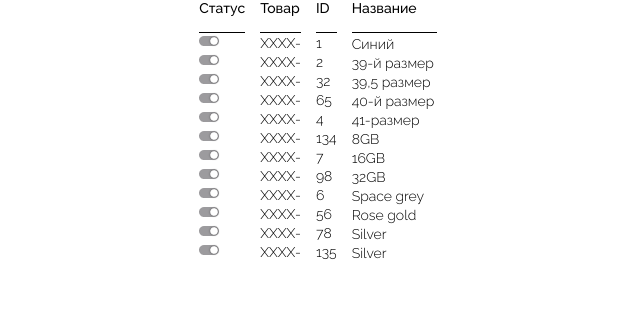
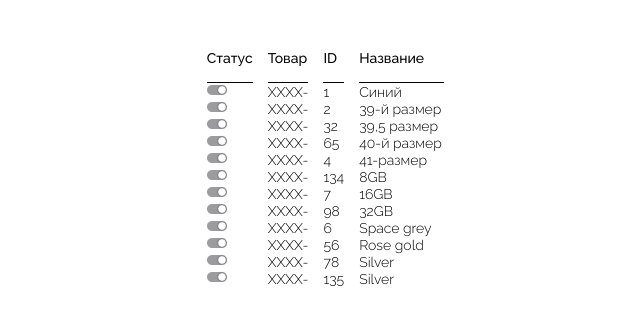
Before and after one commit to Anatolii1996/lp_crm-test, a React (Create React App) app: page / in a window 1280 px wide. Shown: the top 324 px of the page, without its empty margins (322-962 px from the left). Built offline with nearby package versions, Linux system fonts and the light colour scheme.

Commit message:
поправил баг с именем

```diff
--- a/src/App.scss
+++ b/src/App.scss
@@ -13,6 +13,7 @@ body {
   justify-content: center;
   align-items: center;
   .table_wrap {
+    margin-top: 50px;
     table {
       border-collapse: collapse;
       width: 40%;
@@ -113,17 +114,32 @@ select {
   }
 };
 .product_name{
+
   .select{
     select{
       width: 85px
     }
   }
+ .space{
+  width: 85px;
+ }
 }
 .space{
   height: 17px;
+
 }
-.row_wrap{
-  &:hover{
-    background-color: lightgray;
-  }
+.hover{
+  background-color: lightgray;
 }
+// .row_wrap{
+//   &:hover{
+//     background-color: lightgray;
+//   }
+// }
+.hover_border{
+  height: 19.5px;
+  width: 8px;
+  background-color: #515151;
+  border-top-left-radius: 5px;
+  border-bottom-left-radius: 5px;
+}
--- a/src/components/row.jsx
+++ b/src/components/row.jsx
@@ -1,12 +1,27 @@
+import React, { useState } from "react";
+
 const Row = ({ id, name }) => {
+  const [isRowHower, setIsRowHower] = useState(false);
+
   return (
-    <tr className="row_wrap">
+    <tr
+      className="row_wrap"
+      onMouseOver={() => {
+        setIsRowHower(true);
+      }}
+      onMouseOut={() => {
+        setIsRowHower(false);
+      }}
+    >
       <td>
+        <div className= {isRowHower? `hover_border`:""}></div>
+      </td>
+      <td className={isRowHower?"hover":""}>
         <img src="./Untitled.png" />
-      </td>
-      <td>XXXX-</td>
-      <td className="id_number">{id}</td>
-      <td className="order_name">{name}</td>
+      </td >
+      <td className={isRowHower?"hover":""}>XXXX-</td>
+      <td className={`id_number ${isRowHower ? "hover" : ""}`}>{id}</td>
+      <td className={`product_name ${isRowHower ? "hover" : ""}`}>{name}</td>
     </tr>
   );
 };
--- a/src/components/table.jsx
+++ b/src/components/table.jsx
@@ -66,6 +66,7 @@ const Table = () => {
       <table>
         <thead>
           <tr className="table_wrap_header">
+            <td></td>
             <td className="status">
               <p>Статус</p>{" "}
               {isHover ? (
```
